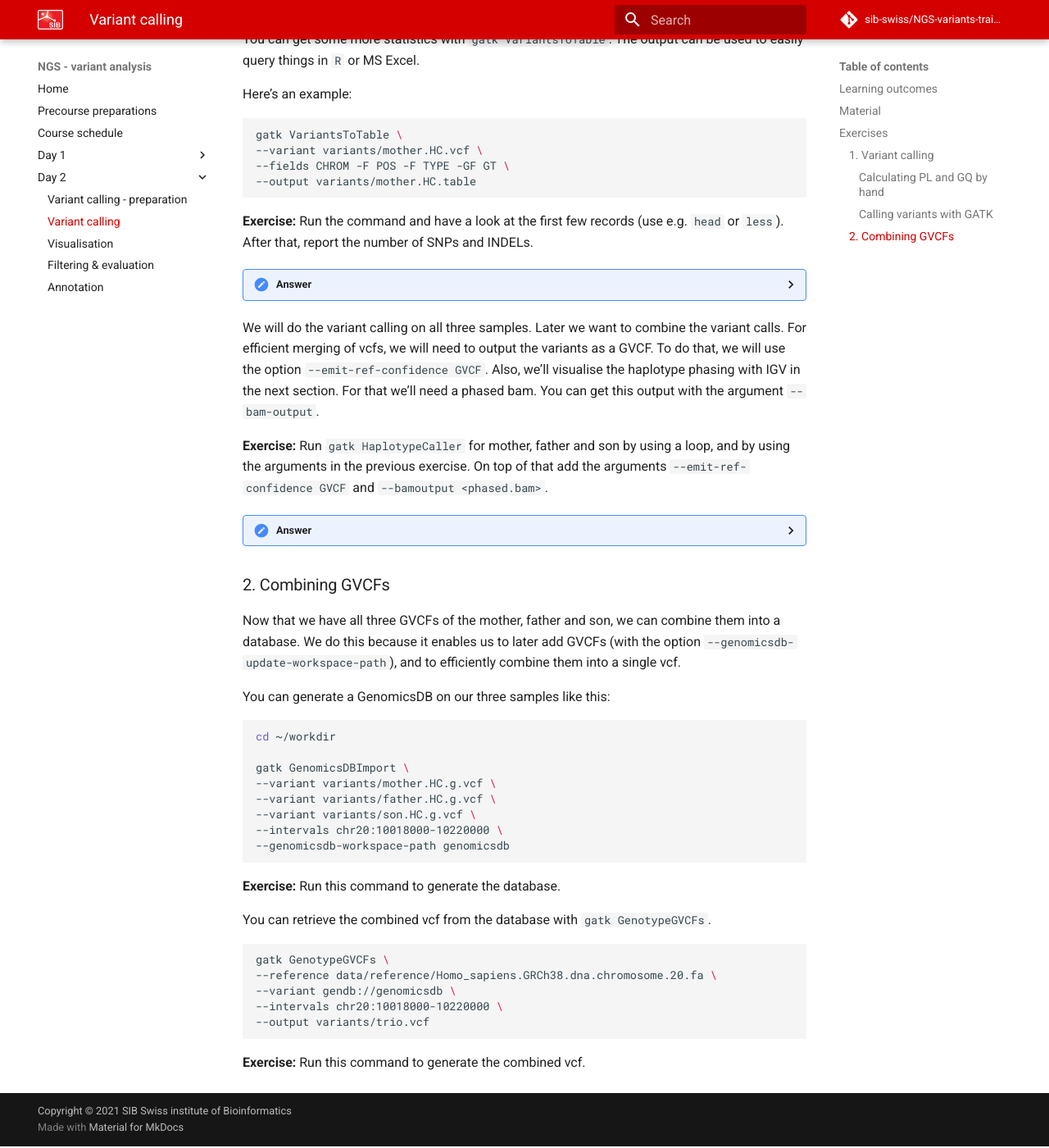
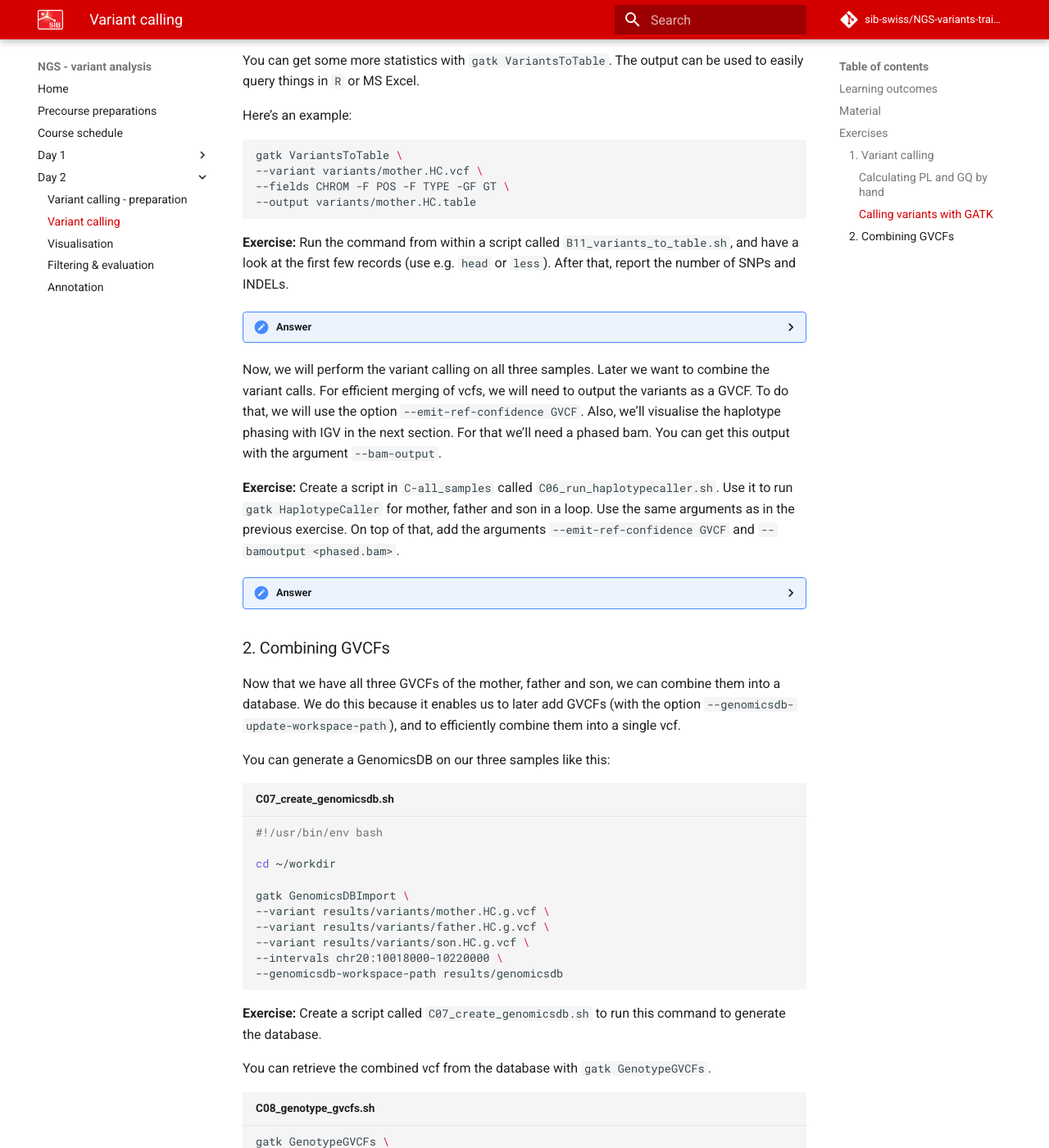
Before and after one commit to sib-swiss/NGS-variants-training, an MkDocs documentation site: the page built from docs/day2/variant_calling.md, in a window 1280 px wide and 1400 px high, scrolled down 2505 px. Shown: the whole window at 82% size. Built offline with MkDocs 1.6.1 and Material for MkDocs 9.7.7, drawn with Linux system fonts in a browser that asks for light colours; comment, search, counter and statistics services are not loaded; the version menu is left out; some of the changed text lies outside the part shown.

Commit message:
adds numbering to variant call exercises

````diff
--- a/docs/day2/variant_calling.md
+++ b/docs/day2/variant_calling.md
@@ -83,17 +83,19 @@
     * `--ouput`
     * `--reference`
 
-**Exercise:** Make a directory `~/workdir/variants` to write the output vcf. After that, run `gatk HaplotypeCaller` with required options on the recalibrated alignment file of the mother (`bqsr/mother.recal.bam`). We'll focus on a small region, so add `--intervals chr20:10018000-10220000`.
+**Exercise:** Generate a script called `B10_run_haplotype_caller.sh` in `B-mother_only`. Use it to make a directory called `~/workdir/results/variants` to write the output vcf. In the same script, run `gatk HaplotypeCaller` with required options on the recalibrated alignment file of the mother (`results/bqsr/mother.recal.bam`). We'll focus on a small region, so add `--intervals chr20:10018000-10220000`.
 
 ??? done "Answer"
-    ```sh
+    ```sh title="B10_run_haplotype_caller.sh"
+    #!/usr/bin/env bash
+
     cd ~/workdir
-    mkdir variants
+    mkdir -p results/variants
 
     gatk HaplotypeCaller \
     --reference data/reference/Homo_sapiens.GRCh38.dna.chromosome.20.fa \
-    --input bqsr/mother.recal.bam \
-    --output variants/mother.HC.vcf \
+    --input results/bqsr/mother.recal.bam \
+    --output results/variants/mother.HC.vcf \
     --intervals chr20:10018000-10220000
     ```
 
@@ -117,9 +119,21 @@
 --output variants/mother.HC.table
 ```
 
-**Exercise:** Run the command and have a look at the first few records (use e.g. `head` or `less`). After that, report the number of SNPs and INDELs.
+**Exercise:** Run the command from within a script called `B11_variants_to_table.sh`, and have a look at the first few records (use e.g. `head` or `less`). After that, report the number of SNPs and INDELs.
 
 ??? done "Answer"
+    Your script should look like:
+
+    ```sh title="B11_variants_to_table.sh"
+    cd ~/workdir
+
+    gatk VariantsToTable \
+    --variant results/variants/mother.HC.vcf \
+    --fields CHROM -F POS -F TYPE -GF GT \
+    --output results/variants/mother.HC.table
+
+    ```
+
     You can get the number of SNPs with:
 
     ```sh
@@ -150,24 +164,27 @@
     326 SNP
     ```
 
-We will do the variant calling on all three samples. Later we want to combine the variant calls. For efficient merging of vcfs, we will need to output the variants as a GVCF. To do that, we will use the option `--emit-ref-confidence GVCF`. Also, we'll visualise the haplotype phasing with IGV in the next section. For that we'll need a phased bam. You can get this output with the argument `--bam-output`.
+Now, we will perform the variant calling on all three samples. Later we want to combine the variant calls. For efficient merging of vcfs, we will need to output the variants as a GVCF. To do that, we will use the option `--emit-ref-confidence GVCF`. Also, we'll visualise the haplotype phasing with IGV in the next section. For that we'll need a phased bam. You can get this output with the argument `--bam-output`.
 
-**Exercise:** Run `gatk HaplotypeCaller` for mother, father and son by using a loop, and by using the arguments in the previous exercise. On top of that add the arguments `--emit-ref-confidence GVCF` and `--bamoutput <phased.bam>`.
+**Exercise:** Create a script in `C-all_samples` called `C06_run_haplotypecaller.sh`. Use it to run `gatk HaplotypeCaller` for mother, father and son in a loop. Use the same arguments as in the previous exercise. On top of that, add the arguments `--emit-ref-confidence GVCF` and `--bamoutput <phased.bam>`.
 
 ??? done "Answer"
-    ```sh
+    ```sh title="C06_run_haplotypecaller.sh"
+    #!/usr/bin/env bash
+
     cd ~/workdir
 
-    for sample in mother father son
+    for SAMPLE in mother father son
     do
-      gatk HaplotypeCaller \
-      --reference data/reference/Homo_sapiens.GRCh38.dna.chromosome.20.fa \
-      --input bqsr/$sample.recal.bam \
-      --output variants/$sample.HC.g.vcf \
-      --bam-output variants/$sample.phased.bam \
-      --intervals chr20:10018000-10220000 \
-      --emit-ref-confidence GVCF
+        gatk HaplotypeCaller \
+        --reference data/reference/Homo_sapiens.GRCh38.dna.chromosome.20.fa \
+        --input results/bqsr/"$SAMPLE".recal.bam \
+        --output results/variants/"$SAMPLE".HC.g.vcf \
+        --bam-output results/variants/"$SAMPLE".phased.bam \
+        --intervals chr20:10018000-10220000 \
+        --emit-ref-confidence GVCF
     done
+
 
     ```
 
@@ -177,23 +194,25 @@
 
 You can generate a GenomicsDB on our three samples like this:
 
-```sh
+```sh title="C07_create_genomicsdb.sh"
+#!/usr/bin/env bash
+
 cd ~/workdir
 
 gatk GenomicsDBImport \
---variant variants/mother.HC.g.vcf \
---variant variants/father.HC.g.vcf \
---variant variants/son.HC.g.vcf \
+--variant results/variants/mother.HC.g.vcf \
+--variant results/variants/father.HC.g.vcf \
+--variant results/variants/son.HC.g.vcf \
 --intervals chr20:10018000-10220000 \
---genomicsdb-workspace-path genomicsdb
+--genomicsdb-workspace-path results/genomicsdb
 
 ```
 
-**Exercise:** Run this command to generate the database.
+**Exercise:** Create a script called `C07_create_genomicsdb.sh` to run this command to generate the database.
 
 You can retrieve the combined vcf from the database with `gatk GenotypeGVCFs`.
 
-```sh
+```sh title="C08_genotype_gvcfs.sh"
 gatk GenotypeGVCFs \
 --reference data/reference/Homo_sapiens.GRCh38.dna.chromosome.20.fa \
 --variant gendb://genomicsdb \
@@ -201,4 +220,4 @@
 --output variants/trio.vcf
 ```
 
-**Exercise:** Run this command to generate the combined vcf.
+**Exercise:** Create a script called `C08_genotype_gvcfs.sh` to run this command to generate the combined vcf.
````
Also changed, not shown: docs/day2/variant_calling_preparation.md (+50 -33 lines), 3 other files.
